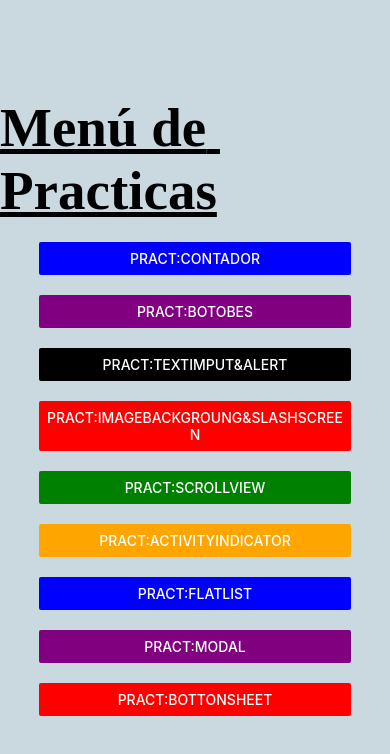
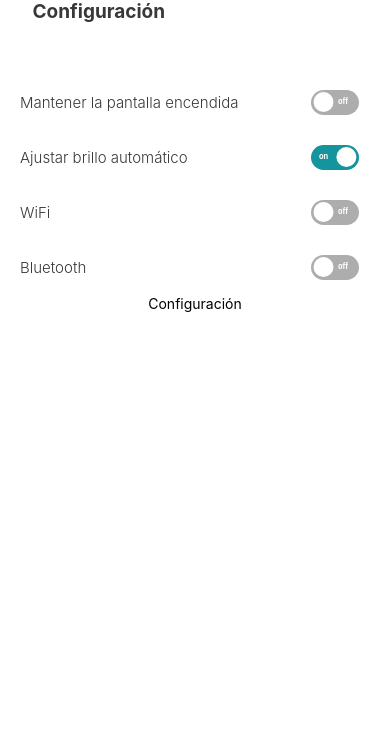
Before and after one commit to AleVazquez1313/JSparaprincipiantes, a React Native app in the folder intro2/: screen / in a window 390 px wide. Shown: the top 754 px of the page. Built offline with nearby package versions, Linux system fonts and the light colour scheme.

Commit message:
Update App.js
revisando una pantalla

```diff
--- a/intro2/App.js
+++ b/intro2/App.js
@@ -1,7 +1,7 @@
 import React from 'react';
-import MenuScreen from './screens/Botones/MenuScreen';
+import BotonesScreen from './screens/Botones/BotonesScreen.js';
 
 export default function App() {
-  return <MenuScreen />;
+  return <BotonesScreen />;
 }
 //El archivo es para levantar la aplicacion
```
